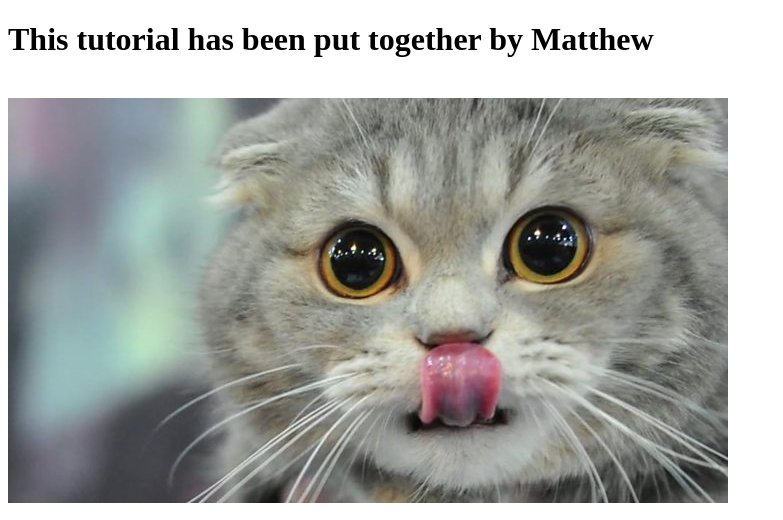
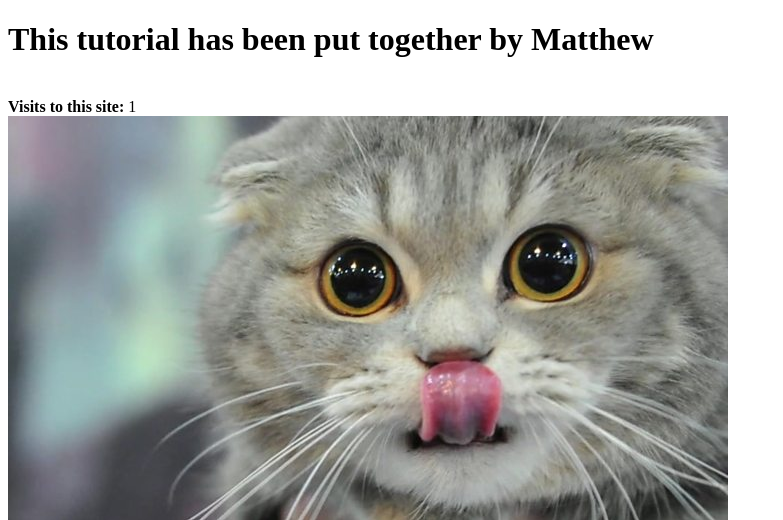
Before and after one commit to MattWilson1/tango_with_django_project, a Django app: page /rango/about/ in a window 1280 px wide. Shown: the top 520 px of the page, without its empty margins (0-783 px from the left). Run offline with Django 3.2, Linux system fonts and the light colour scheme; data comes from the database, SQL or seed files in the repository; both versions use the stored data as it was after the commit.

Commit message:
End of Chapter 10; Final commit

```diff
--- a/rango/views.py
+++ b/rango/views.py
@@ -12,18 +12,32 @@ from django.http import HttpResponseRedirect
 from django.core.urlresolvers import reverse
 from django.contrib.auth.decorators import login_required
 from django.contrib.auth import logout
+from datetime import datetime
 
 # Create your views here.
 def index(request):
+    request.session.set_test_cookie()
+
     category_list = Category.objects.order_by('-likes')[:5]
     page_list = Page.objects.order_by('-views')[:5]
     context_dict = {'categories': category_list,
                     'pages': page_list}
+    visitor_cookie_handler(request)
+    context_dict['visits'] = request.session['visits']
 
-    return render(request, 'rango/index.html', context=context_dict)
+    response = render(request, 'rango/index.html', context=context_dict)
+    return response
 
 def about(request):
+    if request.session.test_cookie_worked():
+        print("TEST COOKIE WORKED!")
+        request.session.delete_test_cookie()
     context_dict = {}
+
+    visitor_cookie_handler(request)
+    context_dict['visits'] = request.session['visits']
+
+
     return render(request, 'rango/about.html', context=context_dict)
 
 def show_category(request, category_name_slug):
@@ -137,3 +151,25 @@ def restricted(request):
 def user_logout(request):
     logout(request)
     return HttpResponseRedirect(reverse('index'))
+
+def get_server_side_cookie(request, cookie, default_val=None):
+    val = request.session.get(cookie)
+    if not val:
+        val = default_val
+    return val
+
+def visitor_cookie_handler(request):
+    visits = int(request.COOKIES.get('visits', '1'))
+    last_visit_cookie = get_server_side_cookie(request,
+                                               'last_visit',
+                                               str(datetime.now()))
+    last_visit_time = datetime.strptime(last_visit_cookie[:-7],
+                                        '%Y-%m-%d %H:%M:%S')
+
+    if (datetime.now() - last_visit_time).days>0:
+        visit=visits+1
+        request.session['last_visit'] = str(datetime.now())
+    else:
+        request.session['last_visit'] = last_visit_cookie
+
+    request.session['visits'] = visits
--- a/tango_with_django_project/settings.py
+++ b/tango_with_django_project/settings.py
@@ -132,3 +132,6 @@ MEDIA_URL = '/media/'
 
 #Login
 LOGIN_URL = '/rango/login/'
+
+#Sessions, cookies
+SESSION_EXPIRE_AT_BROWSER_CLOSE = True
--- a/templates/rango/about.html
+++ b/templates/rango/about.html
@@ -10,5 +10,6 @@
 
    {% block body_block %}
 	  <h1>This tutorial has been put together by Matthew</h1><br />
+	  <div><strong>Visits to this site: </strong>{{ visits }}</div>
       <img src = "{{ MEDIA_URL}}cat.jpg" alt="Picture of Cat" /><br />
    {% endblock %}
```
Also changed, not shown: db.sqlite3.
